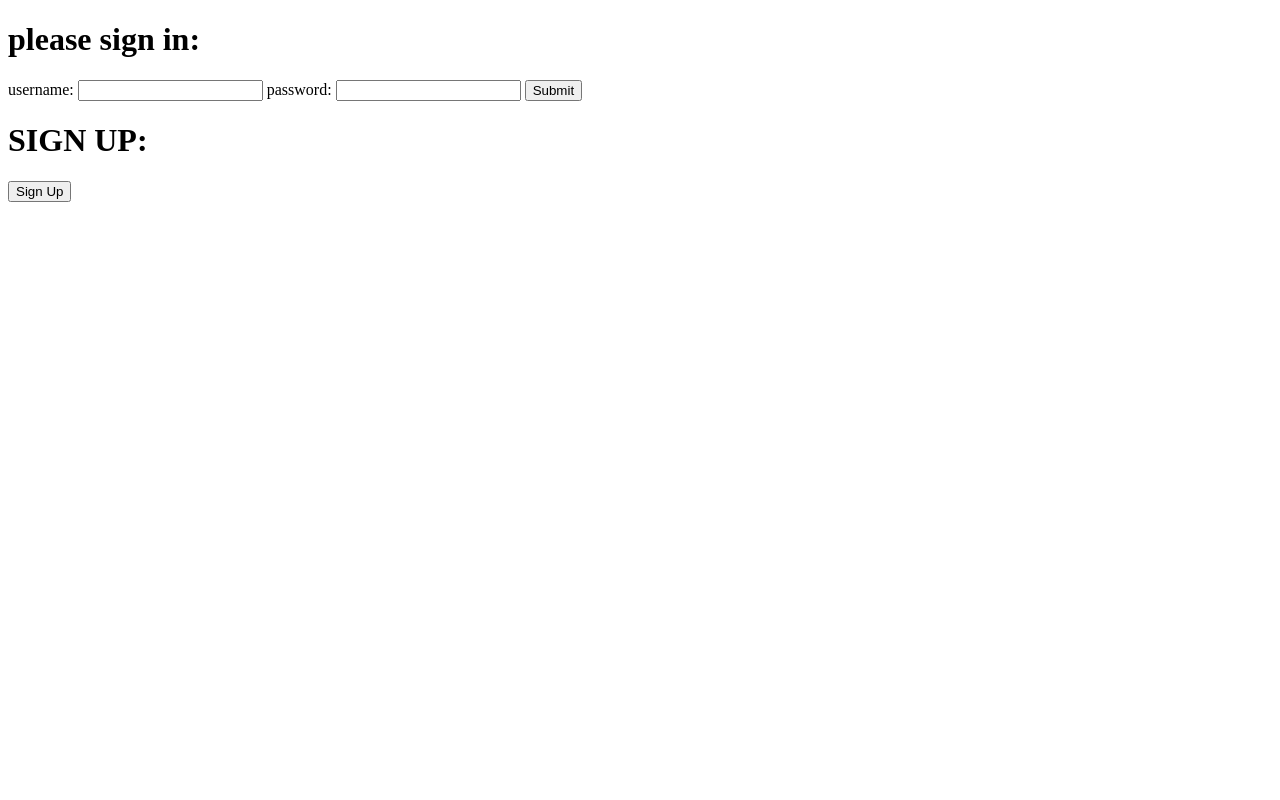
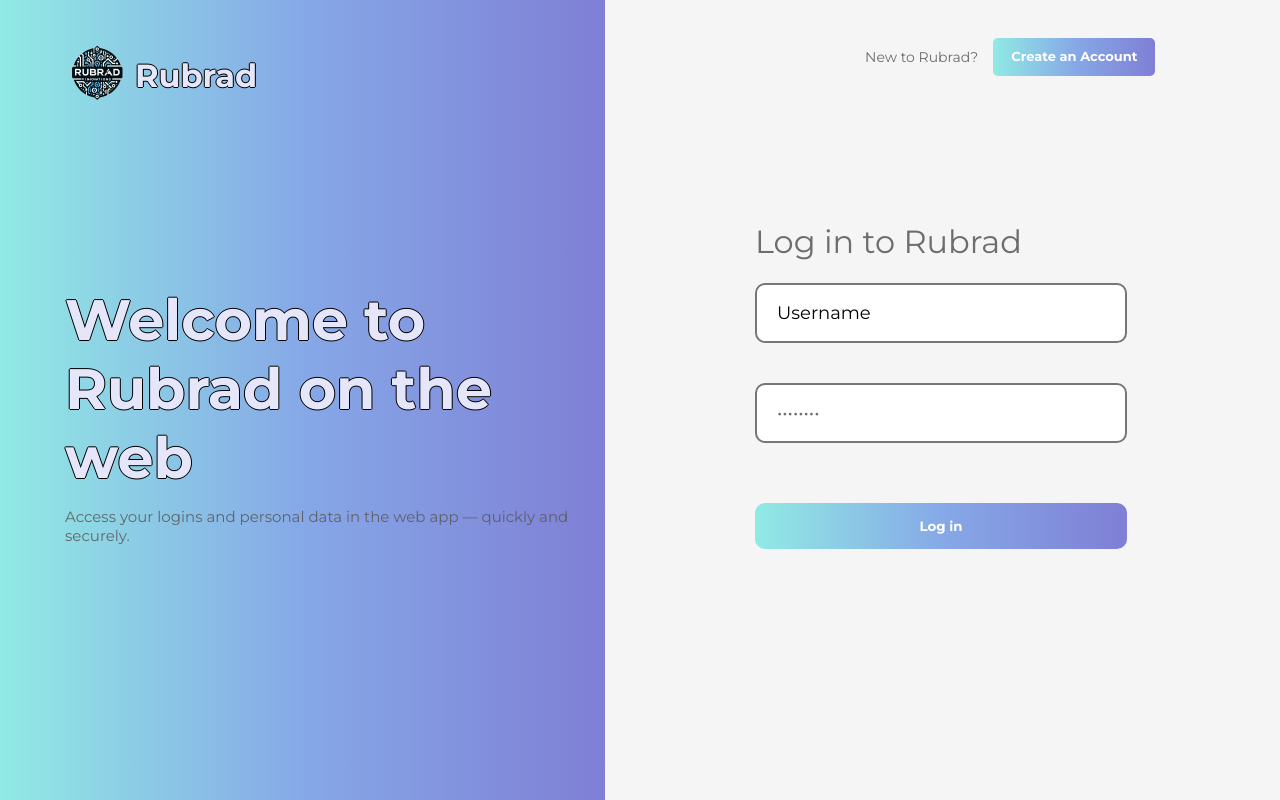
Before and after one commit to Ezpert/Password-Manager, a Django app: page /login/ in a window 1280 px wide. Run offline with Django 4.2, Linux system fonts and the light colour scheme.

Commit message:
CSS styles for Login Page!

```diff
--- /dev/null
+++ b/password/static/css/loginPage.css
@@ -0,0 +1,178 @@
+html, body {
+ margin: 0;
+ padding: 0;
+ border: none;
+}
+
+.container-div
+{
+    display: flex;
+    flex-direction: row;
+    height: 100vh;
+
+}
+
+.greeting-info-div
+{
+    flex: 1;
+    background: #7F7FD5;  /* fallback for old browsers */
+    background: -webkit-linear-gradient(to right, #91EAE4, #86A8E7, #7F7FD5);  /* Chrome 10-25, Safari 5.1-6 */
+    background: linear-gradient(to right, #91EAE4, #86A8E7, #7F7FD5); /* W3C, IE 10+/ Edge, Firefox 16+, Chrome 26+, Opera 12+, Safari 7+ */
+    margin: 0px 0px 0px 0px;
+    /*position: absolute;*/
+    /*top: 0;*/
+    /*bottom: 0;*/
+    /*left: 0;*/
+    /*right: 30px;*/
+
+
+}
+.logo-div
+{
+    display: flex;
+    padding: 35px 0px 130px 60px;
+
+}
+.rubrad-logo
+{
+    width: 75px;
+    height: 75px;
+}
+.logo-text
+{
+     color: lavender;
+    text-shadow: -1px 0 black, 0 1px black, 1px 0 black, 0 -1px black;
+    font-family: Montserrat, sans-serif;
+}
+
+.greeting-text-div
+{
+    padding: 0px 0px 0px 65px;
+
+}
+.greeting-header
+{
+    margin-bottom: 0px;
+    font-size: 57px;
+     max-width: 770px;
+    color: lavender;
+    font-family: Montserrat, sans-serif;
+    text-shadow: -1px 0 black, 0 1px black, 1px 0 black, 0 -1px black;
+}
+.greeting-paragraph
+{
+    font-size: 15px;
+ color: rgba(88, 89, 89, 0.87);
+    font-family: Montserrat, sans-serif;
+
+}
+
+
+.login-info-div
+{
+
+    padding: 0px 110px 0px 100px;
+    background: whitesmoke;
+    width: 465px;
+    /*position: absolute;*/
+    /*right: 5px;*/
+    /*top: 0px;*/
+    /*bottom: 0px;*/
+
+
+
+
+
+}
+
+
+.sign-up-div
+{
+    margin: 0px 0px 125px 0px;
+
+
+
+}
+.sign-up-form
+{
+    display: flex;
+    align-items: center;
+    margin: 38px 0px 0px 150px;
+}
+
+.sign-up-text
+{
+    font-size: 14px;
+    font-weight: 400;
+    color: rgba(88, 89, 89, 0.87);
+    margin: 0px 15px 0px 10px;
+    font-family: Montserrat, sans-serif;
+
+}
+.sign-up-button
+{
+    padding: 10px 18px 15px 18px;
+    height: 38px;
+    border-style: none;
+    border-radius: 5px;
+    font-family: Montserrat, sans-serif;
+    color: white;
+    font-weight: 700;
+    font-size: 13px;
+    background-image: linear-gradient(to right, #91EAE4 0%, #86A8E7 51%, #7F7FD5 100%);
+
+}
+
+.login-form
+{
+    display: flex;
+    flex-direction: column;
+    width: 80%;
+    padding-left: 50px;
+
+
+
+}
+.login-prompt-text
+{
+    font-family: Montserrat, sans-serif;
+    font-weight: 300;
+color: rgba(88, 89, 89, 0.87);
+
+}
+.login-username
+{
+    height: 50px;
+    font-family: Montserrat, sans-serif;
+    padding: 3px 20px 3px 20px;
+    font-size: 18px;
+    margin: 0px 0px 40px 0px;
+    border-radius: 10px;
+    border-style: solid;
+
+}
+.login-password
+{
+    height: 50px;
+    font-family: Montserrat, sans-serif;
+    font-size: 18px;
+    color: rgba(88, 89, 89, 0.87);
+    padding: 3px 20px 3px 20px;
+    border-radius: 10px;
+    border-style: solid;
+    margin: 0px 0px 60px 0px;
+}
+
+
+
+
+.login-submit
+{
+    padding: 15px 20px 15px 20px;
+    border: none;
+    border-radius: 10px;
+    font-family: Montserrat, sans-serif;
+    color: white;
+    font-weight: 700;
+    background-image: linear-gradient(to right, #91EAE4 0%, #86A8E7 51%, #7F7FD5 100%);
+}
--- a/password/templates/loginPage.html
+++ b/password/templates/loginPage.html
@@ -1,6 +1,12 @@
 <!DOCTYPE html>
 <html lang="en">
 <head>
+    {% load static %}
+    <link rel="stylesheet" type="text/css" href="{% static 'css/loginPage.css' %}">
+    <link rel="preconnect" href="https://fonts.googleapis.com">
+    <link rel="preconnect" href="https://fonts.gstatic.com" crossorigin>
+    <link href="https://fonts.googleapis.com/css2?family=Montserrat:ital,wght@0,400;0,500;0,600;0,700;0,800;1,400;1,700&family=Roboto:wght@400;500;700&display=swap" rel="stylesheet">
+
     <meta charset="UTF-8">
     <title>Login Page</title>
 </head>
@@ -15,30 +21,73 @@
  </h1>
 {% endif %}
 
-<form action="loginLanding/" method="POST">
-{% csrf_token %}
-    <h1>please sign in: </h1>
-    <h>username: </h>
-    <input type="text" id="username" name="username">
-    <h>password: </h>
-    <input type="password" id="password" name="password">
+<div class="container-div">
+<div class="greeting-info-div">
 
-    <input type="submit" value="Submit">
+    <div class="logo-div">
 
-</form>
+        <img src="{% static 'password/RubradLogoCorrect.png' %}" class="rubrad-logo">
+        <h1 class="logo-text">Rubrad</h1>
 
+
+    </div>
+    <div class="greeting-text-div">
+
+        <h1 class="greeting-header">Welcome to Rubrad on the web</h1>
+        <p class="greeting-paragraph">Access your logins and personal data in the web app — quickly and securely.</p>
+    </div>
+
+</div>
+
+
+<div class="login-info-div">
 
 {##Big difference between /signUp/ and signUp/#}
 {##/signUp/ basically resets the url. if we didn't have the / in the front ( ie: signUp/ )#}
 {## then it gives an error because it would be looking for login/signUp/#}
 {## we want the sign up page url to be independent of the login one.#}
 
+    <div class="sign-up-div">
 
-<form action="/signUp/" method="GET">
+        <form action="/signUp/" method="GET"  class="sign-up-form">
 
-    <h1>SIGN UP: </h1>
-    <input type="submit" name="signUp" id="signUp" value="Sign Up">
-</form>
+
+            <h1 class="sign-up-text">New to Rubrad? </h1>
+            <input type="submit" name="signUp" id="signUp" value="Create an Account" class="sign-up-button">
+        </form>
+    </div>
+
+
+<div class="login-div">
+    <form action="loginLanding/" method="POST" class="login-form">
+    {% csrf_token %}
+        <h1 class="login-prompt-text">Log in to Rubrad </h1>
+
+        <input class="login-username"type="text" id="username" name="username" value="Username">
+
+        <input class="login-password" type="password" id="password" name="password" value="Password" required>
+
+
+
+        <input class="login-submit"type="submit" value="Log in">
+
+    </form>
+
+</div>
+
+
+
+
+
+</div>
+
+</div>
+
+<script>
+
+
+
+</script>
 
 
 </body>
--- a/password/templates/signUp.html
+++ b/password/templates/signUp.html
@@ -2,13 +2,13 @@
 <html lang="en">
 <head>
     <meta charset="UTF-8">
-    <title>Sign Up</title>
+    <title>Rubrad</title>
 </head>
 <body>
 
 <form action="/login/" method="POST">
 {% csrf_token %}
-    <h1>SIGN UP: </h1>
+    <h1>Start using Rubrad for free </h1>
     <h1>username: </h1>
     <label for="username"></label><input type="text" id="username" name="username">
     <h1>password: </h1>
```
Also changed, not shown: passwordMan/settings.py (+9 -3 lines), password/static/password/RubradLogoCorrect.png.
